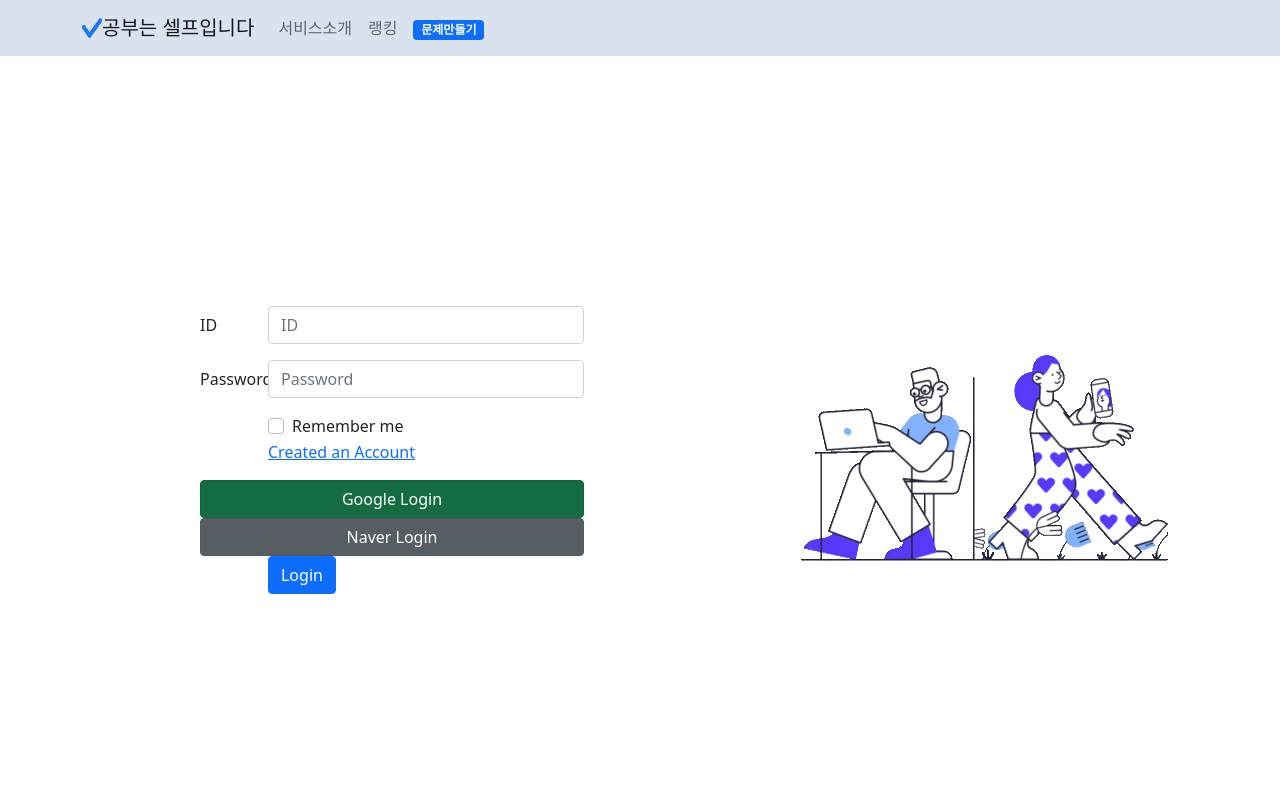
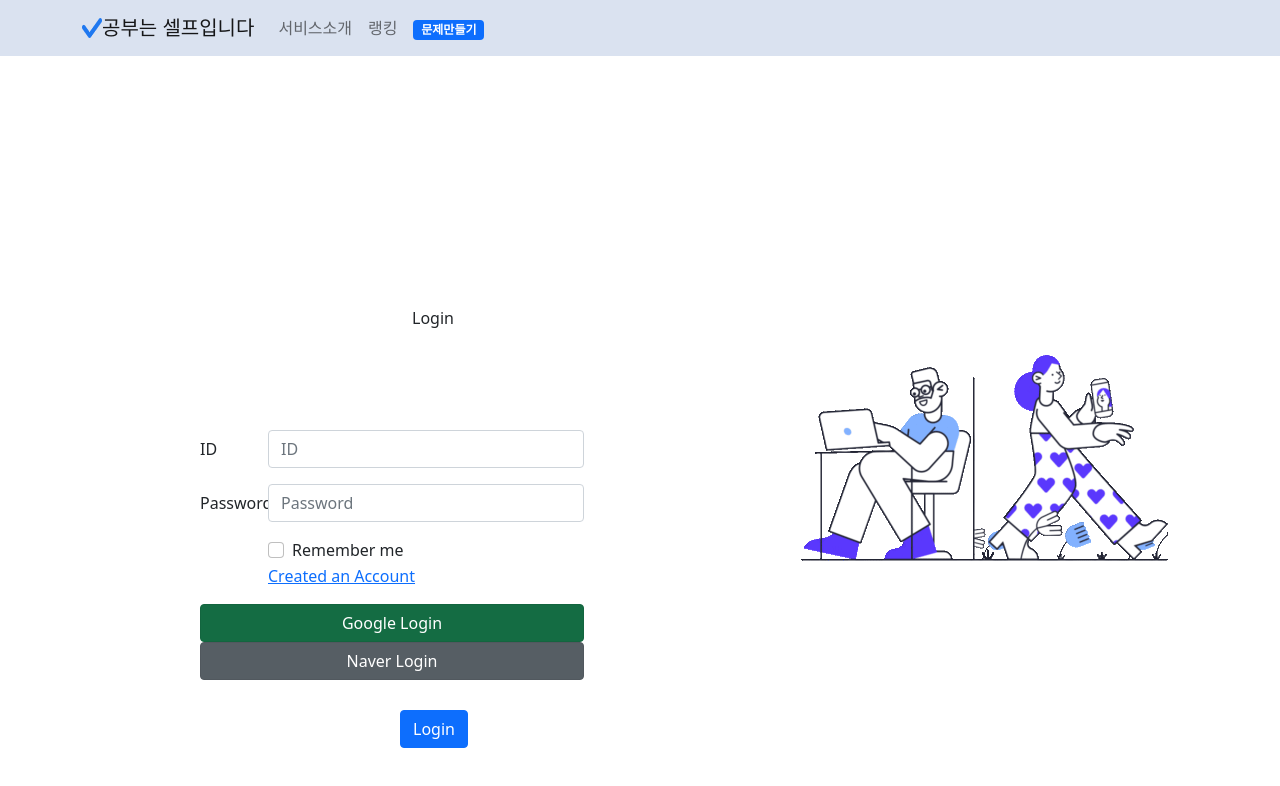
Before and after one commit to yeon32/SelfStudy, a React (Create React App) app: page / in a window 1280 px wide. Shown: the top 786 px of the page. Built offline with nearby package versions, Linux system fonts and the light colour scheme.

Commit message:
로그인 화면 레이아웃

```diff
--- a/src/Login.js
+++ b/src/Login.js
@@ -13,6 +13,12 @@ import naver from "./images/naver.png";
 
 function Login() {
   return (
+    <>
+      <div class="container">
+      <div className={styles.text}>Login</div>
+      </div>
+
+
     <div className="Form">
       <Form.Group as={Row} className="mb-3" controlId="formHorizontalId">
         <Form.Label column sm={2}>
@@ -31,24 +37,23 @@ function Login() {
         </Col>
       </Form.Group>
       <Form.Group as={Row} className="mb-3" controlId="formHorizontalCheck">
-                  <Col sm={{ span: 10, offset: 2 }}  form style={{display: 'flex', flexDirection: 'column'}}>
+        <Col sm={{ span: 10, offset: 2 }} form style={{ display: 'flex', flexDirection: 'column' }}>
           <Form.Check label="Remember me" />
-                    <a href={"/Join"} >Created an Account</a>
+          <a href={"/Join"}>Created an Account</a>
         </Col>
       </Form.Group>
 
 
-                    <div className="auth_social_buttons" form style={{display: 'flex', flexDirection: 'column'}}>
+      <div className="auth_social_buttons" form style={{ display: 'flex', flexDirection: 'column' }}>
         <a href="/oauth2/authorization/google" class="btn btn-success active" role="button">Google Login</a>
         <a href="/oauth2/authorization/naver" class="btn btn-secondary active" role="button">Naver Login</a>
       </div>
 
-                  <Form.Group as={Row} className="mb-3">
-                  <Col sm={{ span: 10, offset: 2 }}>
-                  <Button type="Login" href ={'/MainPage'}>Login</Button>
-                  </Col>
-                  </Form.Group>
+      <div className={styles.loginbutton}>
+        <Button type="Login" href={'/MainPage'}>Login</Button>
       </div>
+
+    </div></>
 
 
 
@@ -91,8 +96,6 @@ function Login() {
 
 
 
-
-
 /*} 민정님
       <div class="col-md-12">
           <div class="row">
--- a/src/Login.module.css
+++ b/src/Login.module.css
@@ -1,8 +1,15 @@
+.text {
+  margin-left: 200px;
+  margin-bottom: 100px;
+}
+
 .Form {
   width: 100px;
   height: 100px;
 }
 .auth_social_buttons {
-  width: 50px;
-  height: 50px;
 }
+.loginbutton {
+  margin-top: 30px;
+  margin-left: 200px;
+}
```
Lines whose indentation alone changed are shown as unchanged.
